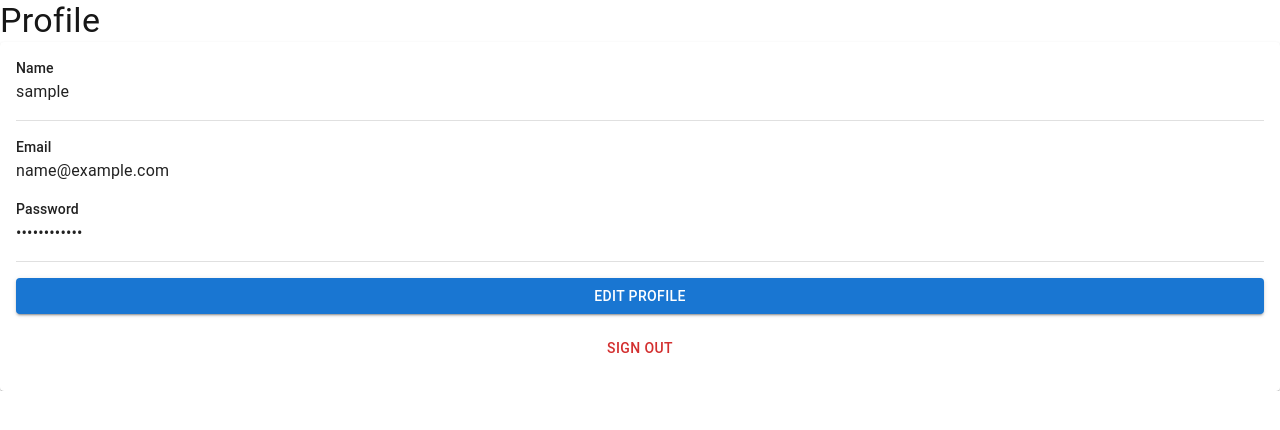
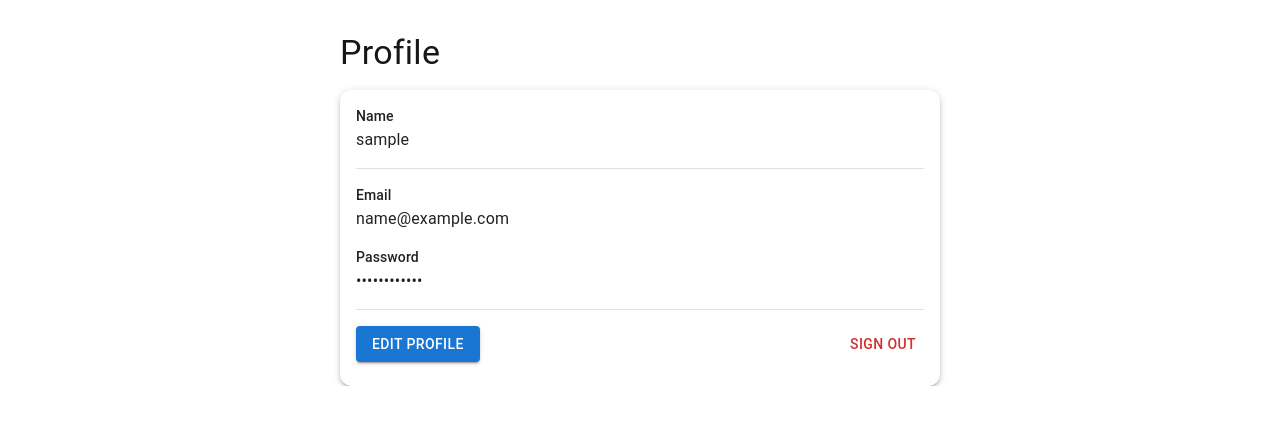
Before and after one commit to MatasZos/RoadGuardianApp, a Next.js app: page /profile in a window 1280 px wide. Shown: the top 430 px of the page. Built offline with nearby package versions, Linux system fonts and the light colour scheme; sample sign-in values are in the browser's storage.

Commit message:
Refactor profile editing functionality

```diff
--- a/src/app/profile/page.js
+++ b/src/app/profile/page.js
@@ -42,7 +42,6 @@ export default function ProfilePage() {
     setFullName(nameLS);
     setEmail(emailLS);
     setPassword(passLS);
-
     setEditName(nameLS);
   }, [router]);
 
@@ -51,21 +50,6 @@ export default function ProfilePage() {
     localStorage.removeItem("userEmail");
     localStorage.removeItem("userPassword");
     router.push("/login");
-  };
-
-  const startEditing = () => {
-    setError("");
-    setSuccess("");
-    setIsEditing(true);
-    setEditName(fullName);
-    setEditPassword("");
-    setConfirmPassword("");
-  };
-
-  const cancelEditing = () => {
-    setError("");
-    setSuccess("");
-    setIsEditing(false);
   };
 
   const handleSave = () => {
@@ -77,10 +61,7 @@ export default function ProfilePage() {
       return;
     }
 
-    const wantsPasswordChange =
-      editPassword.length > 0 || confirmPassword.length > 0;
-
-    if (wantsPasswordChange) {
+    if (editPassword || confirmPassword) {
       if (editPassword.length < 6) {
         setError("Password must be at least 6 characters.");
         return;
@@ -107,16 +88,23 @@ export default function ProfilePage() {
     : "Not set";
 
   return (
-    <Box>
-      <Typography variant="h4">Profile</Typography>
+    <Box sx={{ maxWidth: 600, mx: "auto", mt: 4 }}>
+      <Typography variant="h4" sx={{ mb: 2 }}>
+        Profile
+      </Typography>
 
-      <Card>
+      <Card
+        sx={{
+          borderRadius: 3,
+          boxShadow: 3,
+        }}
+      >
         <CardContent>
           <Stack spacing={2}>
             {error && <Alert severity="error">{error}</Alert>}
             {success && <Alert severity="success">{success}</Alert>}
 
-            <div>
+            <Box>
               <Typography variant="subtitle2">Name</Typography>
               {!isEditing ? (
                 <Typography>{fullName}</Typography>
@@ -127,16 +115,16 @@ export default function ProfilePage() {
                   onChange={(e) => setEditName(e.target.value)}
                 />
               )}
-            </div>
+            </Box>
 
             <Divider />
 
-            <div>
+            <Box>
               <Typography variant="subtitle2">Email</Typography>
               <Typography>{email || "Not set"}</Typography>
-            </div>
+            </Box>
 
-            <div>
+            <Box>
               <Typography variant="subtitle2">Password</Typography>
               {!isEditing ? (
                 <Typography>{maskedPassword}</Typography>
@@ -158,28 +146,32 @@ export default function ProfilePage() {
                   />
                 </Stack>
               )}
-            </div>
+            </Box>
 
             <Divider />
 
+            <Stack direction="row" spacing={1}>
               {!isEditing ? (
-              <Button variant="contained" onClick={startEditing}>
+                <Button variant="contained" onClick={() => setIsEditing(true)}>
                   Edit Profile
                 </Button>
               ) : (
-              <Stack direction="row" spacing={1}>
+                <>
                   <Button variant="contained" onClick={handleSave}>
                     Save
                   </Button>
-                <Button variant="outlined" onClick={cancelEditing}>
+                  <Button variant="outlined" onClick={() => setIsEditing(false)}>
                     Cancel
                   </Button>
-              </Stack>
+                </>
               )}
+
+              <Box sx={{ flexGrow: 1 }} />
 
               <Button color="error" onClick={handleSignOut}>
                 Sign Out
               </Button>
+            </Stack>
           </Stack>
         </CardContent>
       </Card>
```
Lines whose indentation alone changed are shown as unchanged.
